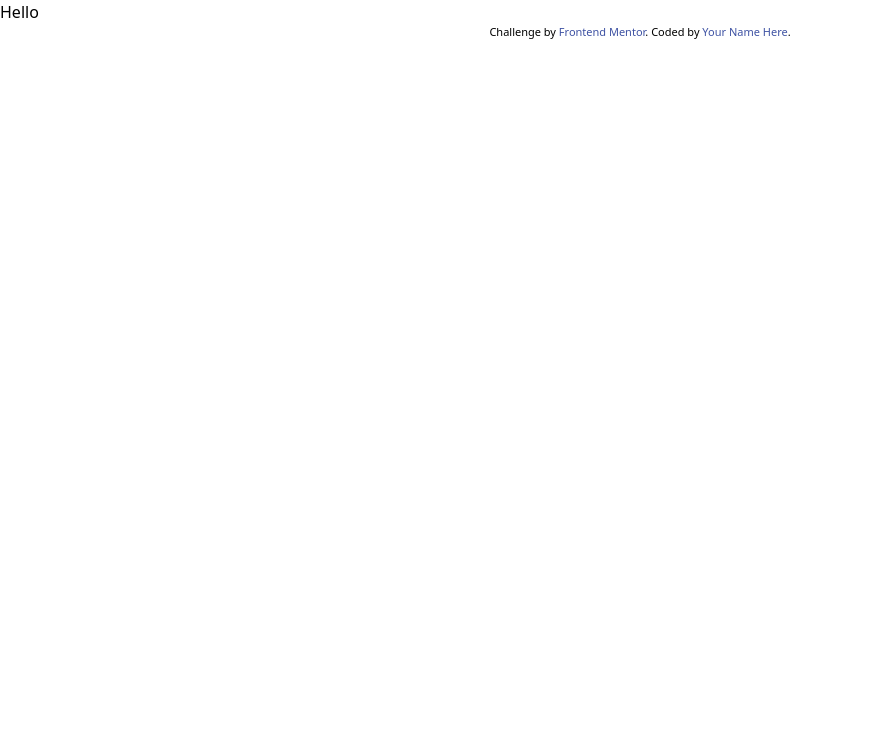
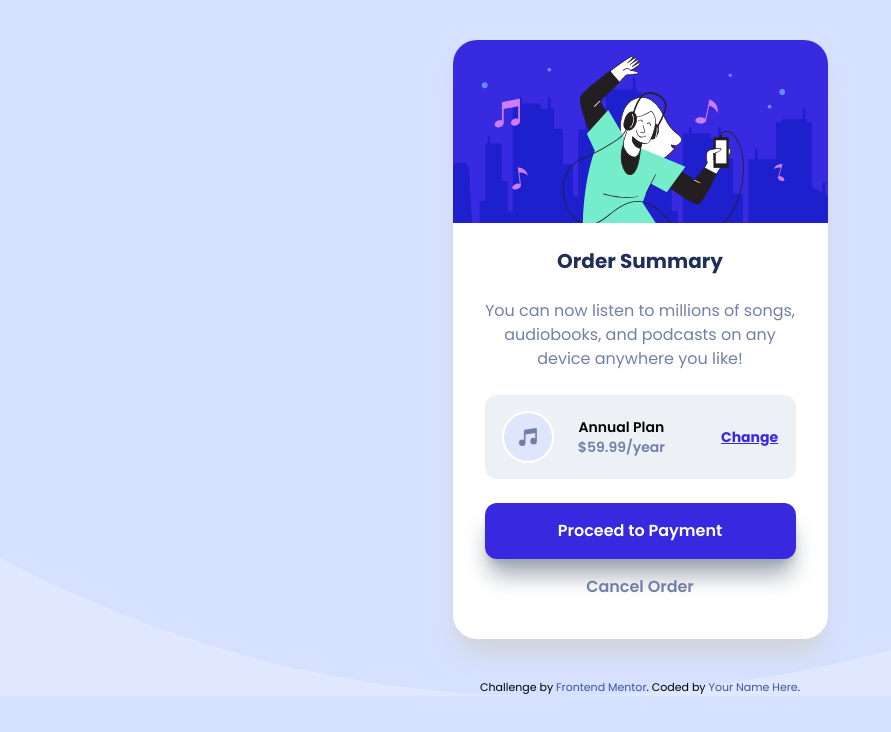
Before and after one commit to SenithVijayantha/order-summary-component, a website: page src/index.html in a window 1280 px wide. Shown: the whole page, without its empty margins (0-891 px from the left). Drawn offline with Linux system fonts and the light colour scheme.

Commit message:
Finalize CSS styling and polish design

```diff
--- a/src/index.html
+++ b/src/index.html
@@ -15,10 +15,36 @@
     .attribution a { color: hsl(228, 45%, 44%); }
   </style>
 </head>
-<body>
+<body class="bg-custom-pale-blue bg-mobile-pattern bg-cover sm:bg-desktop-pattern">
+  <div class="container bg-white mx-auto m-10 max-w-[375px] rounded-3xl text-base shadow-gray-300 shadow-xl">
+    <div class="">
+      <img src="../images/illustration-hero.svg" alt="" class="bg-cover rounded-t-3xl">
+    </div>
+    <div class="py-6 container flex flex-col gap-6 px-8 text-center">
+      <div>
+        <h1 class="font-bold text-xl text-custom-dark-blue">Order Summary</h1>
+      </div>
 
-  <div class="container">
-    <h1 class="">Hello</h1>
+        <p class="text-center text-custom-desaturated-blue leading-6">You can now listen to millions of songs, audiobooks, and podcasts on any
+          device anywhere you like!</p>
+
+      <div class="flex gap-14 items-center justify-center bg-slate-200 bg-opacity-60 w-full py-4 rounded-xl">
+        <div class="flex gap-6 items-center">
+          <img class="border-2 rounded-full border-white" src="../images/icon-music.svg" alt="">
+          <div class="">
+            <span class="text-sm font-semibold block">Annual Plan</span>
+            <span class="text-sm font-semibold text-custom-desaturated-blue block"> $59.99/year</span>
+          </div>
+        </div>
+        <div>
+          <a href="#" class="text-sm font-bold text-custom-bright-blue underline">Change</a>
+        </div>
+      </div>
+      <div class="">
+        <button class="bg-custom-bright-blue text-white hover:bg-custom-dark-blue w-full py-4 font-semibold rounded-xl shadow-gray-400 shadow-xl transition-colors duration-300 ease-in-out">Proceed to Payment</button>
+        <button class="font-semibold text-custom-desaturated-blue w-full py-4">Cancel Order</button>
+      </div>
+    </div>
   </div>
 
   <!-- Order Summary
--- a/src/input.css
+++ b/src/input.css
@@ -1,3 +1,5 @@
+@import url('https://fonts.googleapis.com/css2?family=Poppins:ital,wght@0,100;0,200;0,300;0,400;0,500;0,600;0,700;0,800;0,900;1,100;1,200;1,300;1,400;1,500;1,600;1,700;1,800;1,900&display=swap');
+
 @tailwind base;
 @tailwind components;
 @tailwind utilities;
--- a/tailwind.config.js
+++ b/tailwind.config.js
@@ -2,7 +2,30 @@
 module.exports = {
   content: ["./src/*.{html,js}"],
   theme: {
-    extend: {},
+    screens: {
+      xs: "480px",
+      sm: "640px",
+      md: "768px",
+      lg: "1024px",
+      xl: "1280px",
+      "2xl": "1536px",
+    },
+    extend: {
+      fontFamily: {
+        sans: ['Poppins', 'sans-serif'], // Replace sans with Poppins
+      },
+      backgroundImage: {
+        'desktop-pattern': "url('/images/pattern-background-desktop.svg')",
+        'mobile-pattern': "url('/images/pattern-background-mobile.svg')"
+      },
+      colors: {
+        'custom-pale-blue': 'hsl(225, 100%, 94%)',
+        'custom-very-pale-blue': 'hsl(225, 100%, 98%)',
+        'custom-bright-blue': 'hsl(245, 75%, 52%)',
+        'custom-desaturated-blue': 'hsl(224, 23%, 55%)',
+        'custom-dark-blue': 'hsl(223, 47%, 23%)'
+      }
+    },
   },
   plugins: [],
 }
```
Also changed, not shown: src/output.css.
